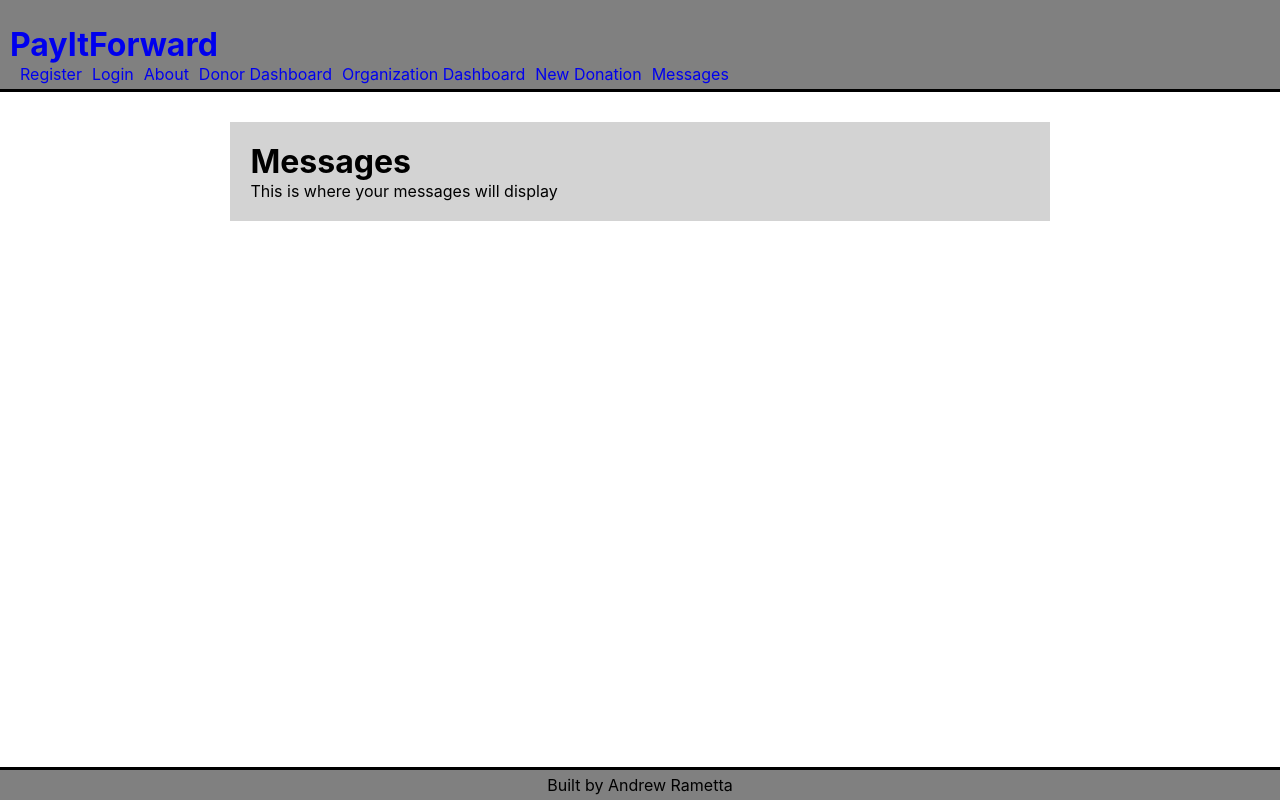
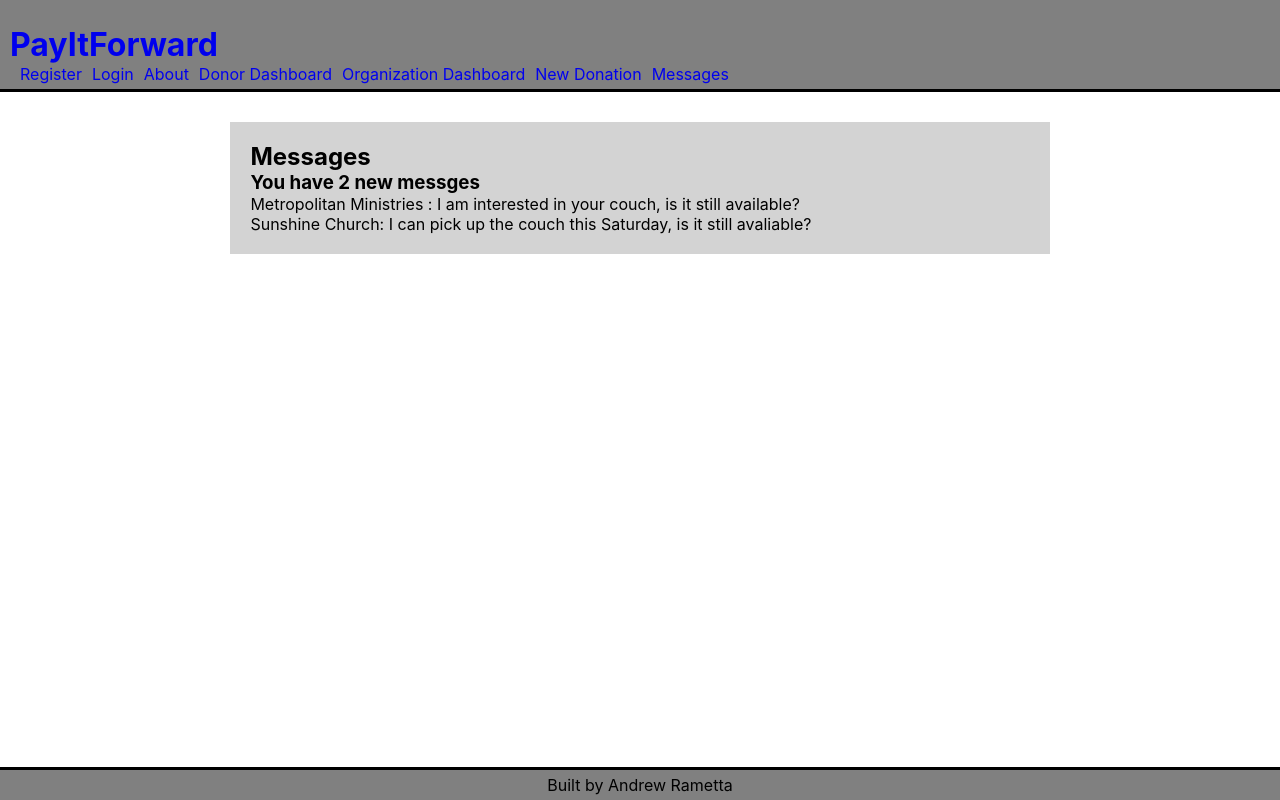
Before and after one commit to andrewrametta/pay-it-forward, a React (Create React App) app: page /messages in a window 1280 px wide. Built offline with nearby package versions, Linux system fonts and the light colour scheme; the HTML template or start-up script is replaced by a standard one.

Commit message:
modified static client

```diff
--- a/src/components/DonorDashboard/DonorDashboard.js
+++ b/src/components/DonorDashboard/DonorDashboard.js
@@ -5,7 +5,14 @@ function DonorDashboard() {
   return (
     <div className="donordashboard-wrapper">
       <h1>Donor Dashboard</h1>
-      <p>This is the donor dashboard</p>
+      <p>Messages: 2</p>
+      <p>Manage your donations</p>
+      <ul>
+        <li>Couch</li>
+        <li>Bed</li>
+        <li>TV</li>
+        <li>Table</li>
+      </ul>
     </div>
   );
 }
--- a/src/components/Messages/Messages.js
+++ b/src/components/Messages/Messages.js
@@ -4,8 +4,22 @@ import "./Messages.css";
 function Messages() {
   return (
     <div className="messages-wrapper">
-      <h1>Messages</h1>
-      <p>This is where your messages will display</p>
+      <section>
+        <header>
+          <h1>Messages</h1>
+        </header>
+        <article>
+          <h3>You have 2 new messges</h3>
+        </article>
+        <p>
+          Metropolitan Ministries : I am interested in your couch, is it still
+          available?
+        </p>
+        <p>
+          Sunshine Church: I can pick up the couch this Saturday, is it still
+          avaliable?
+        </p>
+      </section>
     </div>
   );
 }
--- a/src/components/NewDonation/NewDonation.js
+++ b/src/components/NewDonation/NewDonation.js
@@ -19,7 +19,7 @@ function NewDonation() {
                   type="text"
                   name="donation"
                   id="donation"
-                  defaultValue="new donation"
+                  defaultValue="furniture"
                 />
               </div>
               <div>
@@ -30,7 +30,7 @@ function NewDonation() {
                   type="description"
                   name="description"
                   id="description"
-                  defaultValue="description"
+                  defaultValue="a brown leather couch"
                 />
               </div>
               <div>
@@ -41,7 +41,7 @@ function NewDonation() {
                   type="text"
                   name="image"
                   id="image"
-                  defaultValue="image"
+                  defaultValue="couch image"
                 />
               </div>
             </form>
--- a/src/components/OrganizationDashboard/OrganizationDashboard.js
+++ b/src/components/OrganizationDashboard/OrganizationDashboard.js
@@ -4,8 +4,14 @@ import "./OrganizationDashboard.css";
 function OrganizationDashboard() {
   return (
     <div className="donordashboard-wrapper">
-      <h1>Organization Dashboard</h1>
-      <p>This is the organization dashboard</p>
+      <section>
+        <header>
+          <h1>Organization Dashboard</h1>
+        </header>
+        <article>
+          Donations will be viewed here for organizations to request
+        </article>
+      </section>
     </div>
   );
 }
--- a/src/components/Register/Register.js
+++ b/src/components/Register/Register.js
@@ -9,6 +9,15 @@ function Register() {
           <h1>Register</h1>
         </header>
         <article>
+          <div>
+            <label className="label" htmlFor="usertype">
+              User Type
+            </label>
+            <select id="usertype" name="usertype">
+              <option value="donor">Donor</option>
+              <option value="organization">Organization</option>
+            </select>
+          </div>
           <div>
             <form className="register form">
               <div>
```
